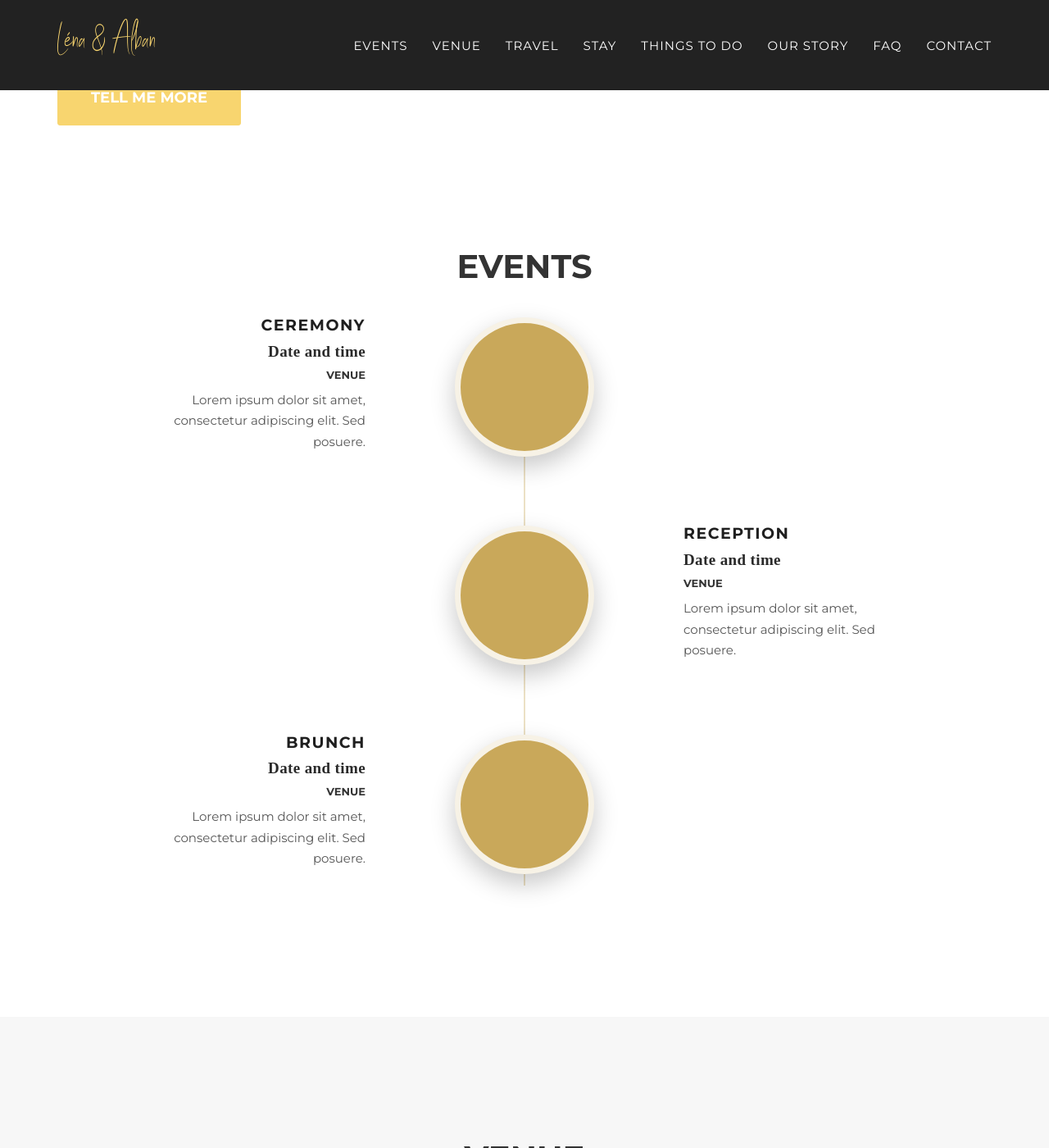
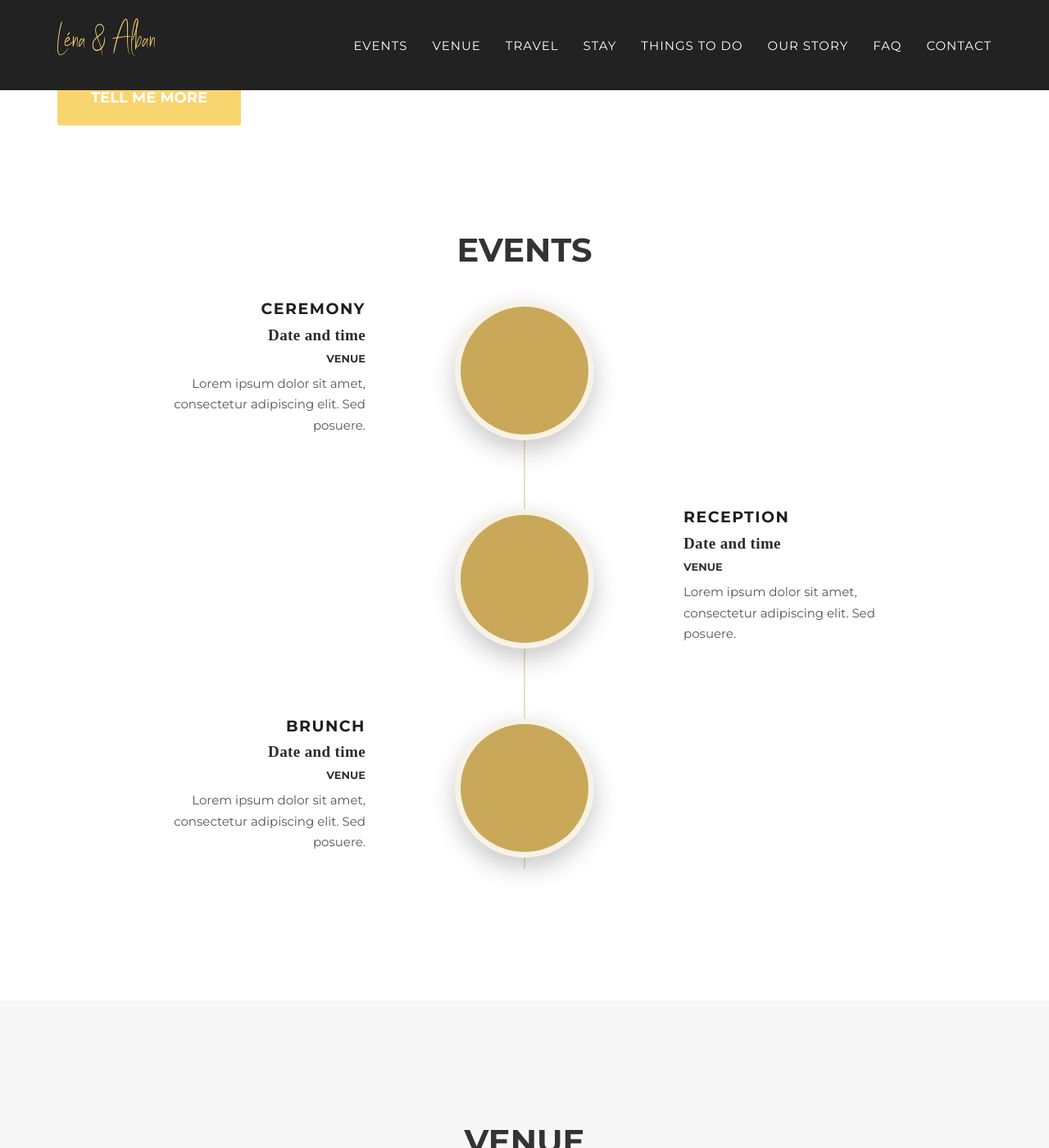
Before and after one commit to LenaAlban/lena-alban-wedding, a Jekyll site: the page built from index.html, in a window 1280 px wide and 1400 px high. Shown: the whole window at 82% size. Built offline with Jekyll 4.4.1, drawn with Linux system fonts in a browser that asks for light colours; some web fonts are replaced.

Commit message:
Update agency.css

```diff
--- a/_includes/css/agency.css
+++ b/_includes/css/agency.css
@@ -1119,6 +1119,6 @@ header.hero-header .hero-names{
 .section-title,
 #timeline h2,
 #events h2 {
-  margin-top: 0;
+  margin-top: -20px;
   margin-bottom: 40px; /* ajuste si besoin */
 }
```
